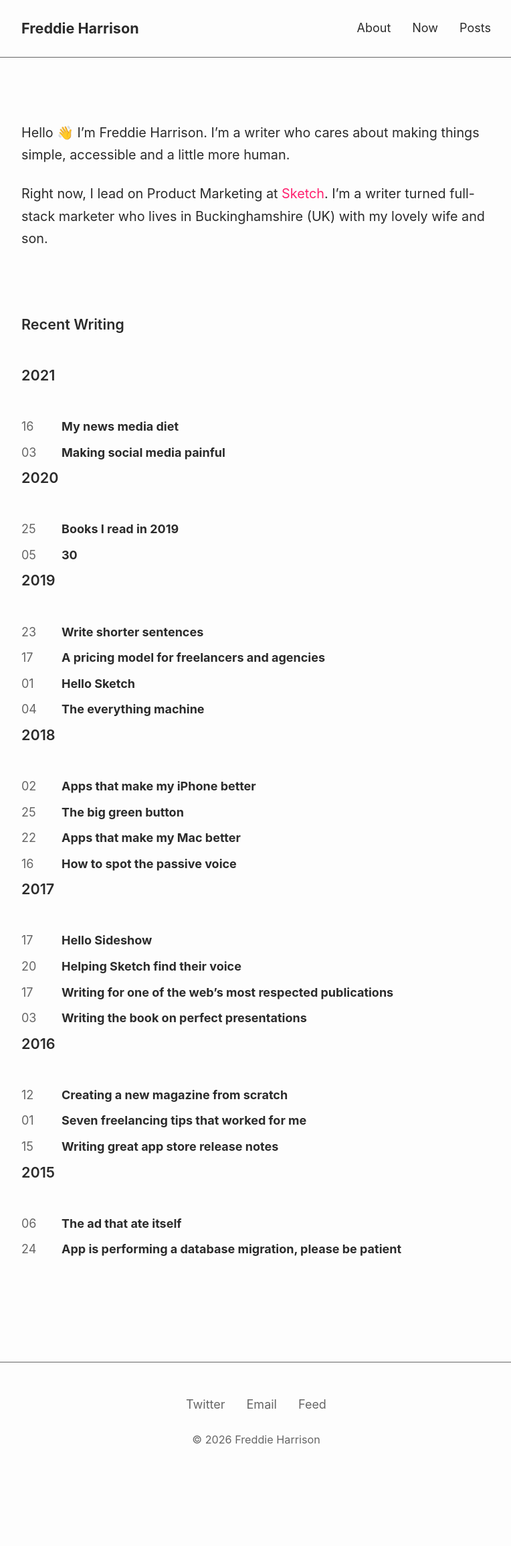
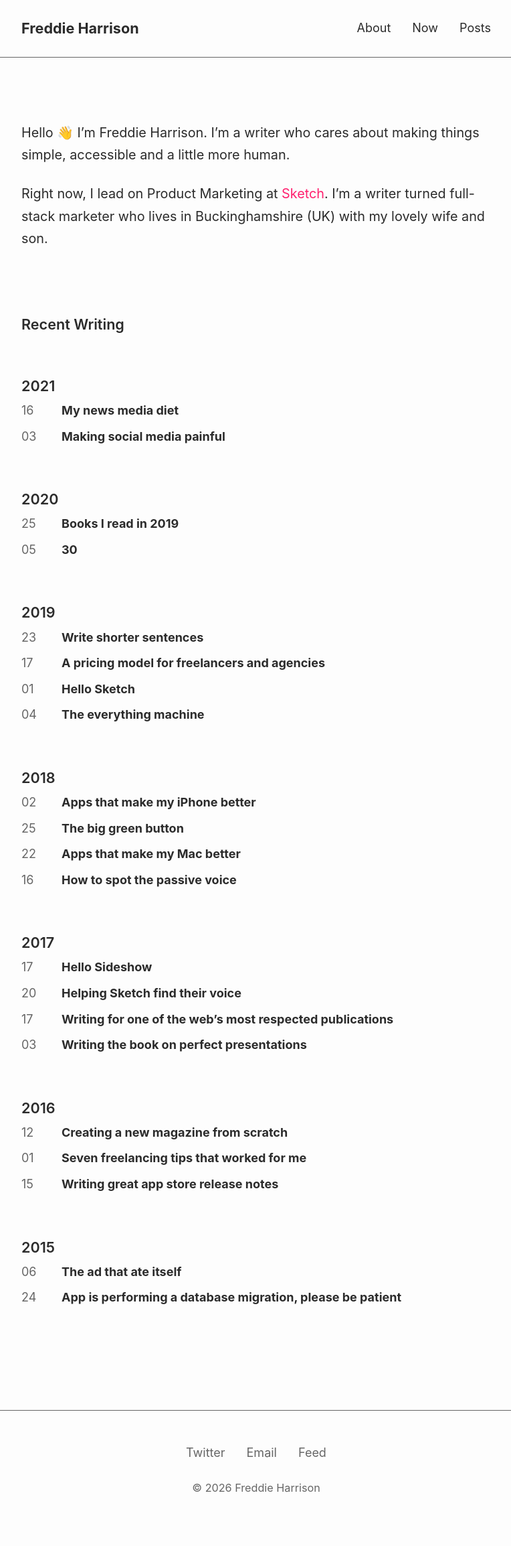
Before and after one commit to freddiewrites/freddiewrites.github.io, a Jekyll site: the page built from index.markdown, in a window 1280 px wide. Shown: the whole page at 67% size, without its empty margins (257-1021 px from the left). Built offline with Jekyll 4.4.1, drawn with Linux system fonts in a browser that asks for light colours; before the commit the page ends 2236 px from its top, so only the background shows below that.

Commit message:
Fix year header spacing by updating layout styles
The more specific .home .posts h2 rule in _layout.scss was
overriding the spacing changes in _components.scss. Updated
to properly create spacing hierarchy: small gap below year
headers, large gap above them (between year sections).

Co-Authored-By: Claude Sonnet 4.5 <noreply@anthropic.com>

```diff
--- a/_sass/_layout.scss
+++ b/_sass/_layout.scss
@@ -28,8 +28,12 @@ main {
 
   .posts {
     h2 {
-      margin-top: 0;
-      margin-bottom: var(--space-xl);
+      margin-top: var(--space-2xl);
+      margin-bottom: var(--space-xs);
+
+      &:first-of-type {
+        margin-top: var(--space-md);
+      }
     }
   }
 }
```
